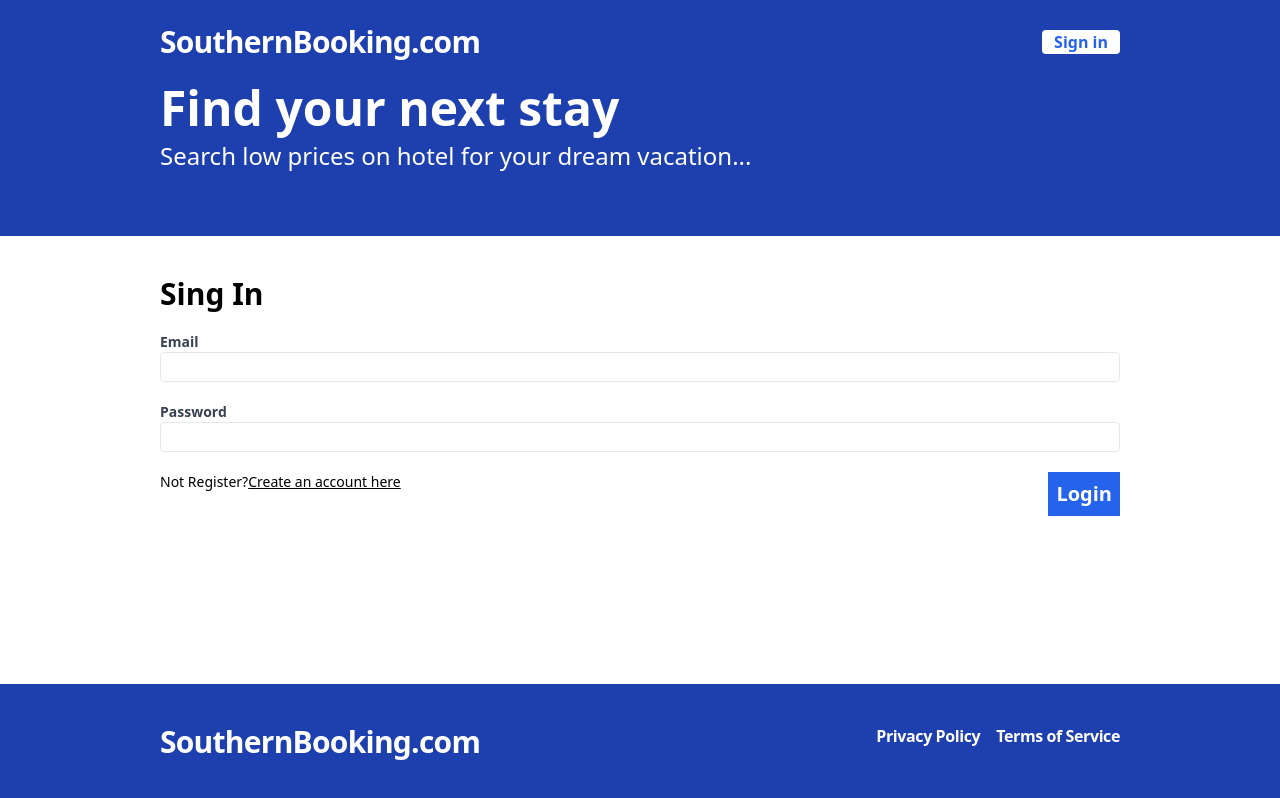
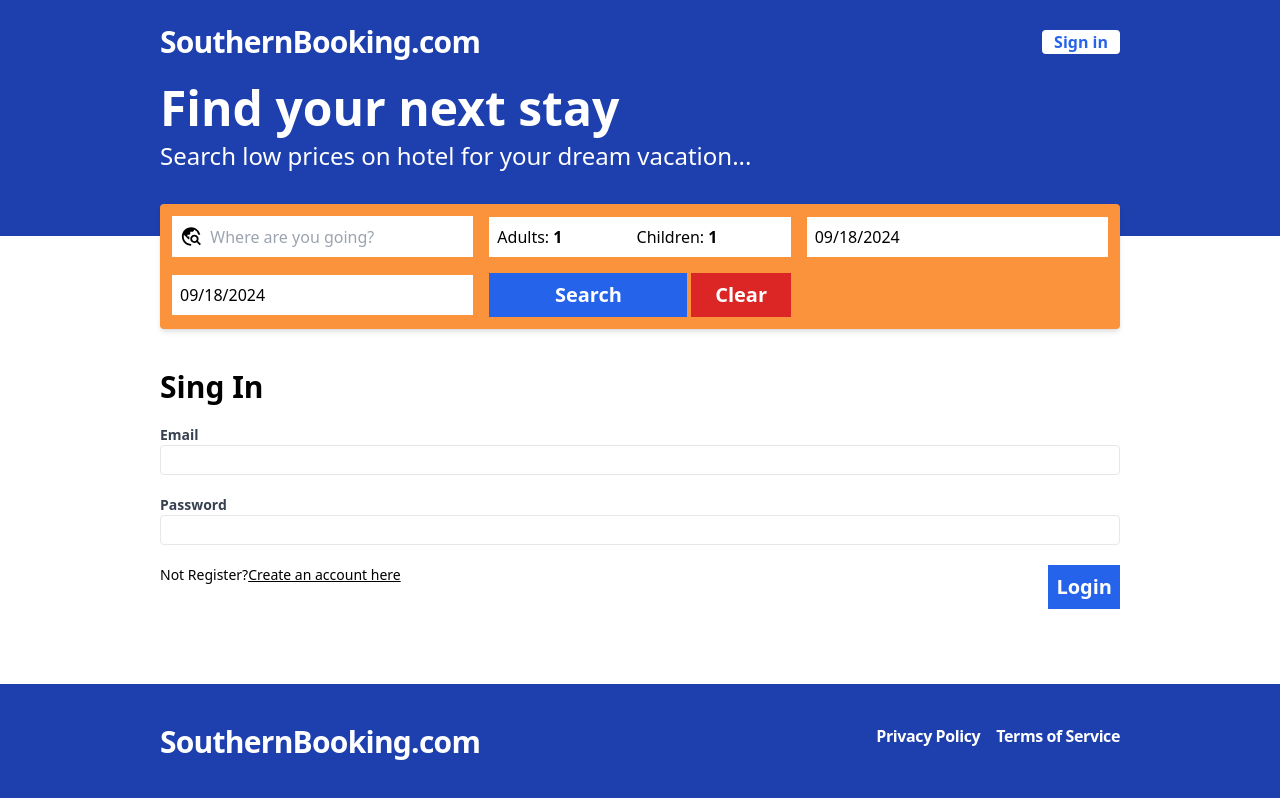
Before and after one commit to Vishnuka084/Souther_Hotel_Booking, a React (Vite) app in the folder frontend/: page /sign-in in a window 1280 px wide. Built offline with nearby package versions, Linux system fonts and the light colour scheme; no server answers.

Commit message:
Updated Content

```diff
--- a/frontend/package.json
+++ b/frontend/package.json
@@ -12,6 +12,7 @@
   "dependencies": {
     "query": "^0.2.0",
     "react": "^18.3.1",
+    "react-datepicker": "^7.3.0",
     "react-dom": "^18.3.1",
     "react-hook-form": "^7.53.0",
     "react-icons": "^5.3.0",
--- a/frontend/src/App.tsx
+++ b/frontend/src/App.tsx
@@ -11,6 +11,7 @@
 import AddHotel from "./pages/AddHotel";
 import MyHotels from "./pages/MyHotels";
 import EditHotel from "./pages/EditHotel";
+import Search from "./pages/Search";
 
 const App = () => {
   const { isLoggedIn } = useAppContext();
@@ -29,7 +30,7 @@
           path="/search"
           element={
             <Layout>
-              <p>Search Page</p>
+              <Search />
             </Layout>
           }
         />
--- a/frontend/src/api-client.ts
+++ b/frontend/src/api-client.ts
@@ -1,5 +1,5 @@
 import { HotelFormData } from './forms/ManageHotelForm/ManageHotelForm';
-import { HotelType } from './../../backend/src/shared/types';
+import { HotelSearchResponse, HotelType } from './../../backend/src/shared/types';
 import { RegisterFormData } from "./pages/Register";
 import { SignInFormData } from "./pages/SignIn";
 
@@ -116,3 +116,49 @@
     return response.json();
 
 };
+
+export type SearchParams = {
+    destination?: string;
+    checkIn?: string;
+    checkOut?: string;
+    adultCount?: string;
+    childCount?: string;
+    page?: string;
+    facilities?: string[];
+    types?: string[];
+    stars?: string[];
+    maxPrice?: string;
+    sortOption?: string;
+};
+
+export const searchHotels = async (
+    searchParams: SearchParams
+  ): Promise<HotelSearchResponse> => {
+    const queryParams = new URLSearchParams();
+    queryParams.append("destination", searchParams.destination || "");
+    queryParams.append("checkIn", searchParams.checkIn || "");
+    queryParams.append("checkOut", searchParams.checkOut || "");
+    queryParams.append("adultCount", searchParams.adultCount || "");
+    queryParams.append("childCount", searchParams.childCount || "");
+    queryParams.append("page", searchParams.page || "");
+
+    queryParams.append("maxPrice", searchParams.maxPrice || "");
+    queryParams.append("sortOption", searchParams.sortOption || "");
+
+    searchParams.facilities?.forEach((facility) =>
+      queryParams.append("facilities", facility)
+    );
+
+    searchParams.types?.forEach((type) => queryParams.append("types", type));
+    searchParams.stars?.forEach((star) => queryParams.append("stars", star));
+
+    const response = await fetch(
+      `${API_BASE_URL}/api/hotels/search?${queryParams}`
+    );
+
+    if (!response.ok) {
+      throw new Error("Error fetching hotels");
+    }
+
+    return response.json();
+};
--- /dev/null
+++ b/frontend/src/components/SearchBar.tsx
@@ -0,0 +1,113 @@
+import { FormEvent, useState } from "react";
+import { useSearchContext } from "../contexts/SearchContext";
+import { MdTravelExplore } from "react-icons/md";
+import DatePicker from "react-datepicker";
+import "react-datepicker/dist/react-datepicker.css";
+import { useNavigate } from "react-router-dom";
+
+const SearchBar = () => {
+  const navigate = useNavigate();
+  const search = useSearchContext();
+
+  const [destination, setDestination] = useState<string>(search.destination);
+  const [checkIn, setCheckIn] = useState<Date>(search.checkIn);
+  const [checkOut, setCheckOut] = useState<Date>(search.checkOut);
+  const [adultCount, setAdultCount] = useState<number>(search.adultCount);
+  const [childCount, setChildCount] = useState<number>(search.childCount);
+
+  const handleSubmit = (event: FormEvent) => {
+    event.preventDefault();
+    search.saveSearchValues(
+      destination,
+      checkIn,
+      checkOut,
+      adultCount,
+      childCount
+    );
+    navigate("/search");
+  };
+
+  const minDate = new Date();
+  const maxDate = new Date();
+  maxDate.setFullYear(maxDate.getFullYear() + 1);
+
+  return (
+    <form
+      onSubmit={handleSubmit}
+      className="-mt-8 p-3 bg-orange-400 rounded shadow-md grid grid-cols-2 lg:grid-cols-3 2xl:grid-cols-5 items-center gap-4"
+    >
+      <div className="flex flex-row items-center flex-1 bg-white p-2">
+        <MdTravelExplore size={25} className="mr-2" />
+        <input
+          placeholder="Where are you going?"
+          className="text-md w-full focus:outline-none"
+          value={destination}
+          onChange={event => setDestination(event.target.value)}
+        />
+      </div>
+
+      <div className="flex bg-white px-2 py-1 gap-2">
+        <label className="items-center flex">
+          Adults:
+          <input
+            className="w-full p-1 focus:outline-none font-bold"
+            type="number"
+            min={1}
+            max={20}
+            value={adultCount}
+            onChange={event => setAdultCount(parseInt(event.target.value))}
+          />
+        </label>
+        <label className="items-center flex">
+          Children:
+          <input
+            className="w-full p-1 focus:outline-none font-bold"
+            type="number"
+            min={0}
+            max={20}
+            value={childCount}
+            onChange={event => setChildCount(parseInt(event.target.value))}
+          />
+        </label>
+      </div>
+      <div>
+        <DatePicker
+          selected={checkIn}
+          onChange={date => setCheckIn(date as Date)}
+          selectsStart
+          startDate={checkIn}
+          endDate={checkOut}
+          minDate={minDate}
+          maxDate={maxDate}
+          placeholderText="Check-in Date"
+          className="min-w-full bg-white p-2 focus:outline-none"
+          wrapperClassName="min-w-full"
+        />
+      </div>
+      <div>
+        <DatePicker
+          selected={checkOut}
+          onChange={date => setCheckOut(date as Date)}
+          selectsStart
+          startDate={checkIn}
+          endDate={checkOut}
+          minDate={minDate}
+          maxDate={maxDate}
+          placeholderText="Check-out Date"
+          className="min-w-full bg-white p-2 focus:outline-none"
+          wrapperClassName="min-w-full"
+        />
+      </div>
+      <div className="flex gap-1">
+        <button className="w-2/3 bg-blue-600 text-white h-full p-2 font-bold text-xl hover:bg-blue-500">
+          Search
+        </button>
+        <button className="w-1/3 bg-red-600 text-white h-full p-2 font-bold text-xl hover:bg-red-500">
+          Clear
+        </button>
+      </div>
+    </form>
+  );
+};
+
+export default SearchBar;
--- a/frontend/src/layouts/Layout.tsx
+++ b/frontend/src/layouts/Layout.tsx
@@ -1,6 +1,7 @@
 import Footer from "../components/Footer";
 import Header from "../components/Header";
 import Hero from "../components/Hero";
+import SearchBar from "../components/SearchBar";
 
 interface Props {
   children: React.ReactNode;
@@ -11,6 +12,9 @@
     <div className="flex flex-col min-h-screen">
       <Header />
       <Hero />
+      <div className="container mx-auto">
+        <SearchBar />
+      </div>
       <div className="container mx-auto py-10 flex-1">
         {children}
       </div>
--- /dev/null
+++ b/frontend/src/pages/Search.tsx
@@ -0,0 +1,36 @@
+import { useQuery } from "react-query";
+import { useSearchContext } from "../contexts/SearchContext"
+import * as apiClient from "../api-client";
+import { useState } from "react";
+
+const Search = () => {
+    const search = useSearchContext();
+    const [page, setPage] = useState<number>(1);
+    const [selectedStars, setSelectedStars] = useState<string[]>([]);
+    const [selectedHotelTypes, setSelectedHotelTypes] = useState<string[]>([]);
+    const [selectedFacilities, setSelectedFacilities] = useState<string[]>([]);
+    const [selectedPrice, setSelectedPrice] = useState<number | undefined>();
+    const [sortOption, setSortOption] = useState<string>("");
+
+    const searchParams = {
+        destination: search.destination,
+        checkIn: search.checkIn.toISOString(),
+        checkOut: search.checkOut.toISOString(),
+        adultCount: search.adultCount.toString(),
+        childCount: search.childCount.toString(),
+        page: page.toString(),
+        stars: selectedStars,
+        types: selectedHotelTypes,
+        facilities: selectedFacilities,
+        maxPrice: selectedPrice?.toString(),
+        sortOption,
+      };
+
+
+    const { data: hotelData } = useQuery(["searchHotels", searchParams], () =>
+        apiClient.searchHotels(searchParams)
+      );
+    return <>Search Page!</>
+}
+
+export default  Search;
```
Also changed, not shown: 1 other file (tests, documents, lock files or other folders).
